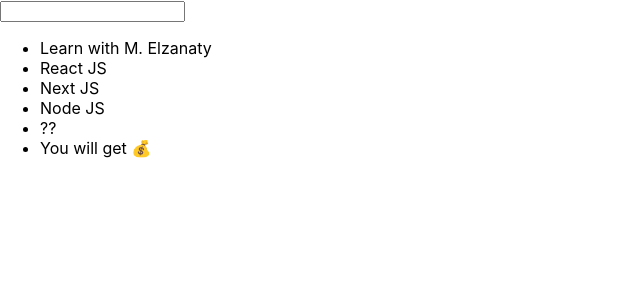
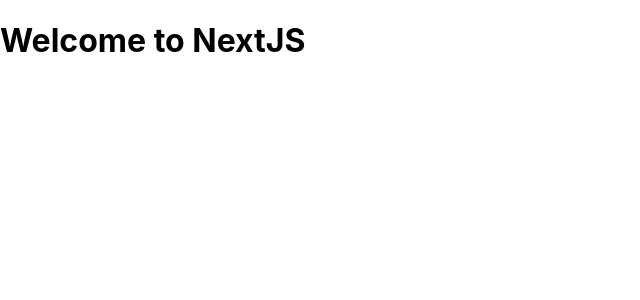
Before and after one commit to moelzanaty3/complete-intro-to-nextjs, a Next.js app: page / in a window 1280 px wide. Shown: the top 300 px of the page, without its empty margins (0-640 px from the left). Built offline with nearby package versions, Linux system fonts and the light colour scheme.

Commit message:
Developing Locally: add prettier

```diff
--- a/pages/index.js
+++ b/pages/index.js
@@ -1,65 +1,4 @@
-import React, { useState } from 'react'
-
-const ListFC = ({ items, ...props }) => {
-  const [filteredItems, setFilteredItems] = useState(items)
-
-  const handleFilterItems = (e) => {
-    const searchValue = e.target.value
-    const currentItems = [...items]
-    const filteredItems = currentItems.filter((item) =>
-      item.toLowerCase().includes(searchValue.toLowerCase())
-    )
-    setFilteredItems(filteredItems)
-  }
-  return (
-    <>
-      <input onChange={handleFilterItems} />
-      <ul {...props}>
-        {filteredItems.map((item) => (
-          <li key={item}>{item}</li>
-        ))}
-      </ul>
-    </>
-  )
+export default function Home() {
+  let name = 'test'
+  return <h1 className="title">Welcome to NextJS</h1>
 }
-
-class ListCC extends React.Component {
-  constructor(props) {
-    super(props)
-    this.state = {
-      filteredItems: this.props.items
-    }
-    this.handleFilterItems = this.handleFilterItems.bind(this)
-  }
-
-  handleFilterItems(e) {
-    const searchValue = e.target.value
-    const currentItems = [...this.props.items]
-    const filteredItems = currentItems.filter((item) =>
-      item.toLowerCase().includes(searchValue.toLowerCase())
-    )
-    this.setState({ filteredItems })
-  }
-
-  render() {
-    return (
-      <>
-        <input onChange={this.handleFilterItems} />
-        <ul>
-          {this.state.filteredItems.map((item) => (
-            <li key={item}>{item}</li>
-          ))}
-        </ul>
-      </>
-    )
-  }
-}
-
-const ListContainer = () => (
-  <ListFC
-    aria-label="My recipe to success list"
-    items={['Learn with M. Elzanaty', 'React JS', 'Next JS', 'Node JS', '??', 'You will get 💰']}
-  />
-)
-
-export default ListContainer
```
Also changed, not shown: package.json (+5 -2 lines), .eslintrc.json, .prettierrc.js (added), 1 other file (tests, documents, lock files or other folders).
